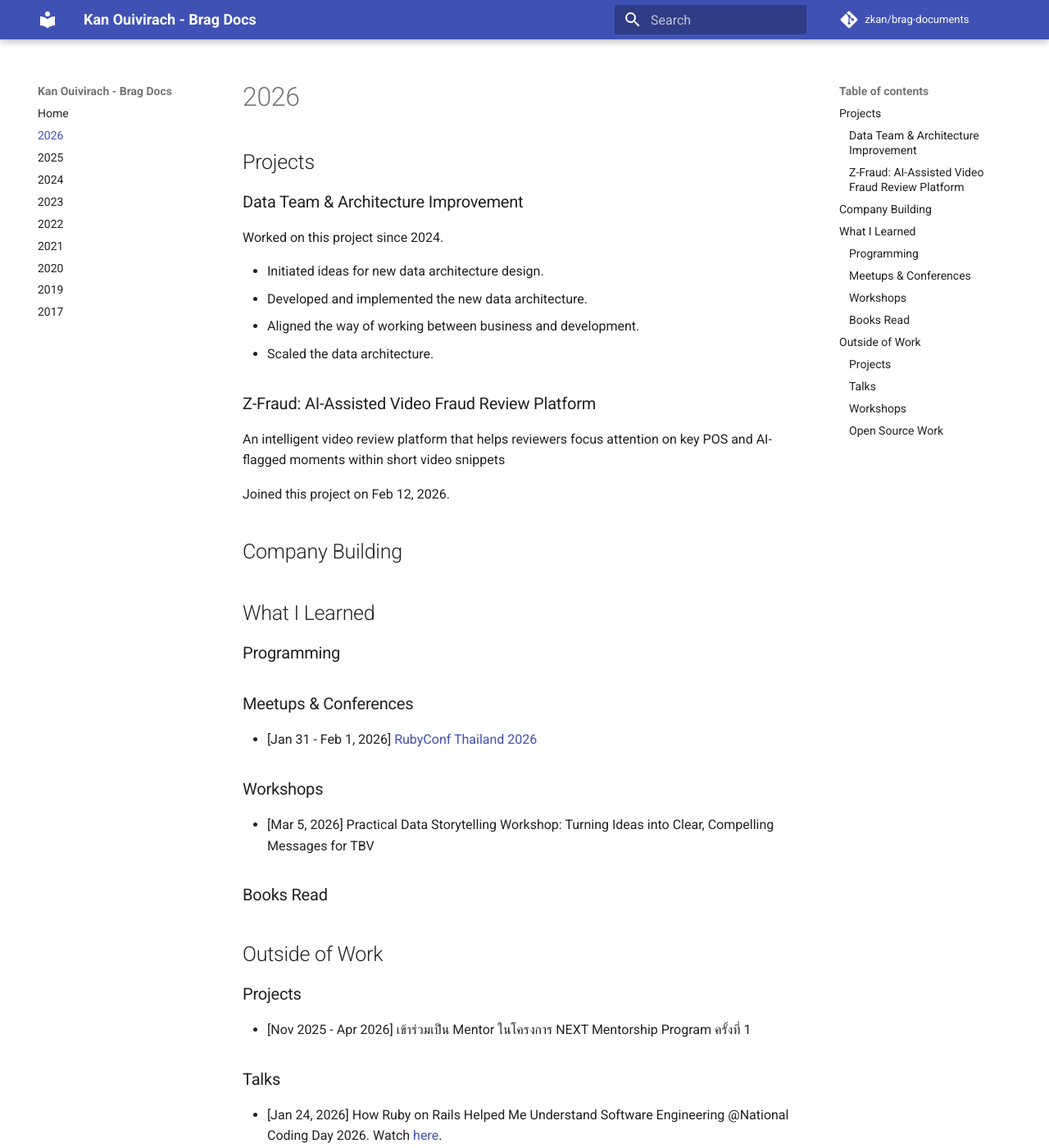
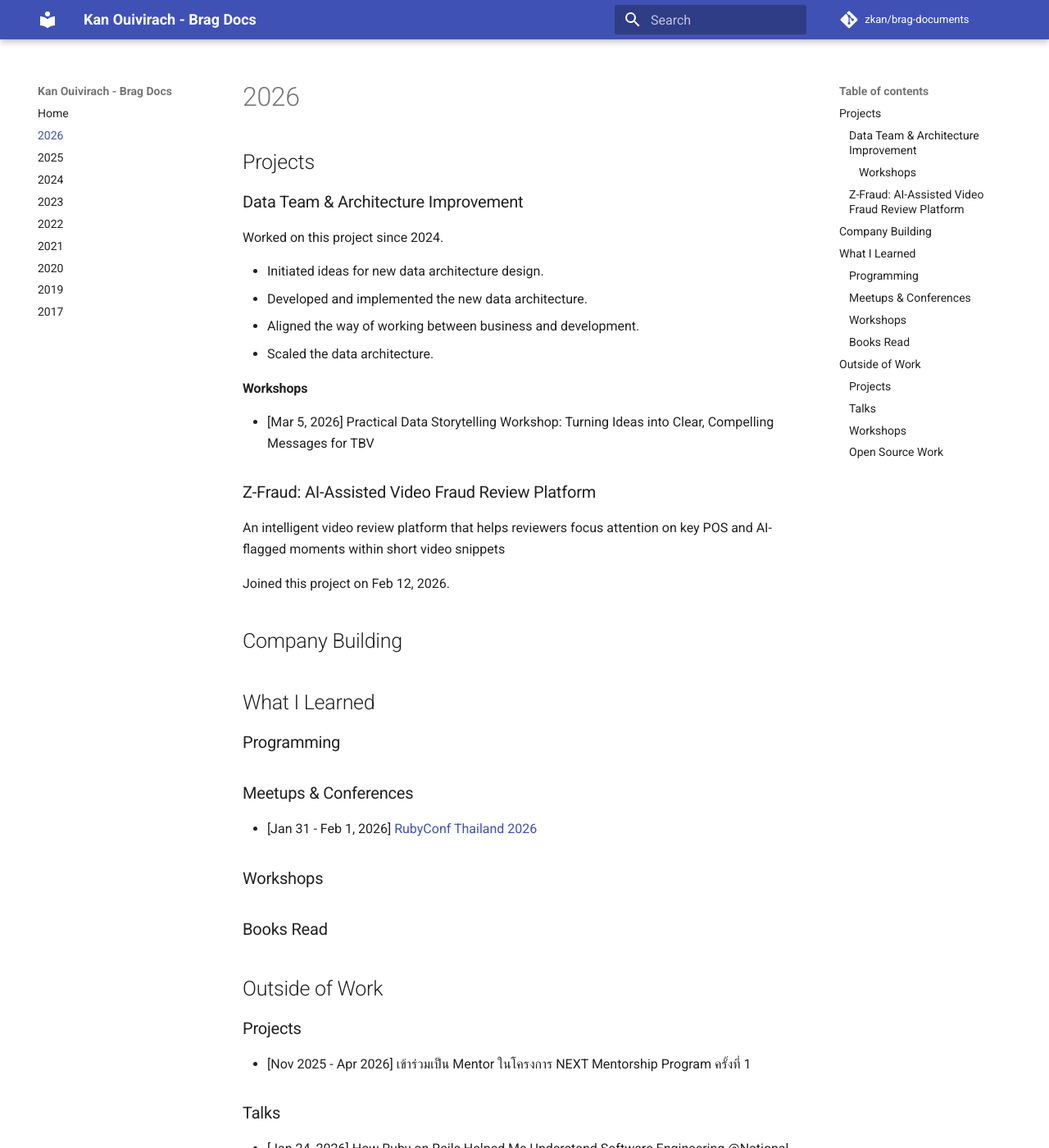
Before and after one commit to zkan/brag-documents, an MkDocs documentation site: the page built from docs/2026.md, in a window 1280 px wide and 1400 px high. Shown: the whole window at 82% size. Built offline with MkDocs 1.6.1 and Material for MkDocs 9.7.7, drawn with Linux system fonts in a browser that asks for light colours; comment, search, counter and statistics services are not loaded; some of the changed lines change nothing that is shown.

Commit message:
Move workshop for TBV to the right place

```diff
--- a/docs/2026.md
+++ b/docs/2026.md
@@ -10,6 +10,10 @@ Worked on this project since 2024.
 * Developed and implemented the new data architecture.
 * Aligned the way of working between business and development.
 * Scaled the data architecture.
+
+#### Workshops
+
+* [Mar 5, 2026] Practical Data Storytelling Workshop: Turning Ideas into Clear, Compelling Messages for TBV
 
 ### Z-Fraud: AI-Assisted Video Fraud Review Platform
 
@@ -30,8 +34,6 @@ Joined this project on Feb 12, 2026.
 2026](https://rubyconfth.com/){target=_blank}
 
 ### Workshops
-
-* [Mar 5, 2026] Practical Data Storytelling Workshop: Turning Ideas into Clear, Compelling Messages for TBV
 
 ### Books Read
 
```
